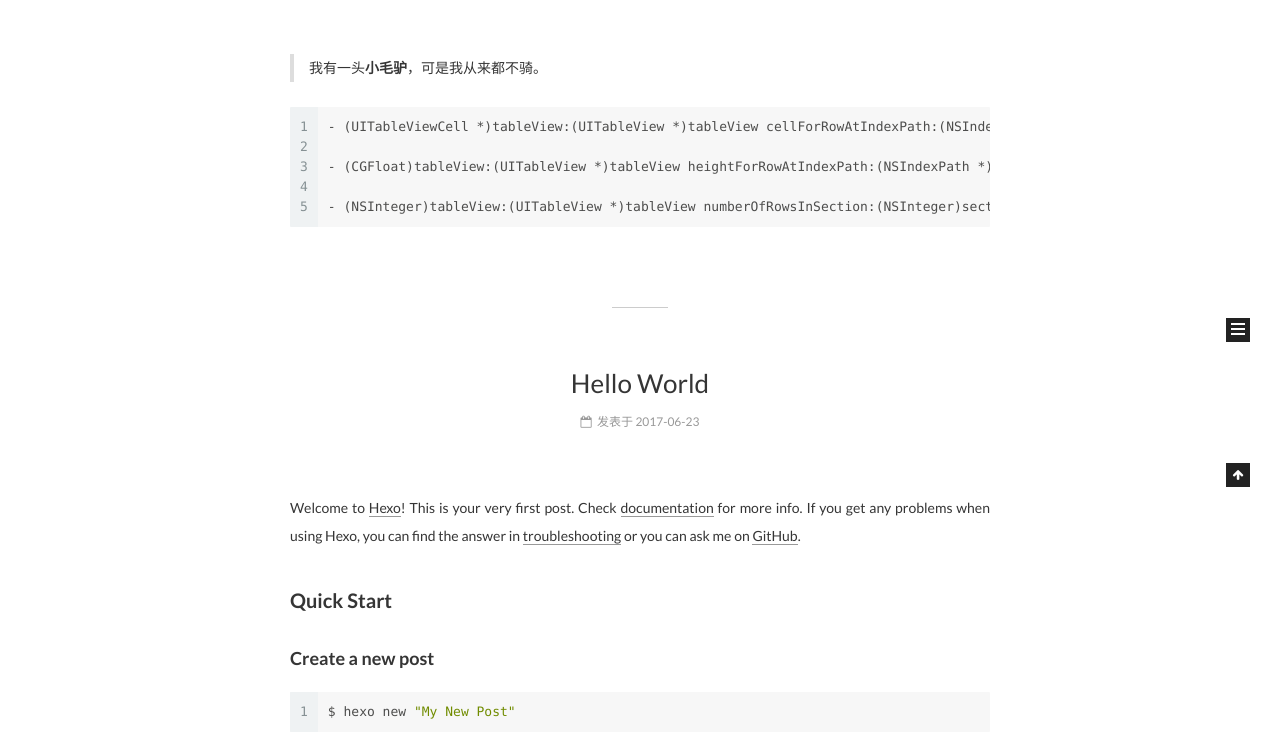
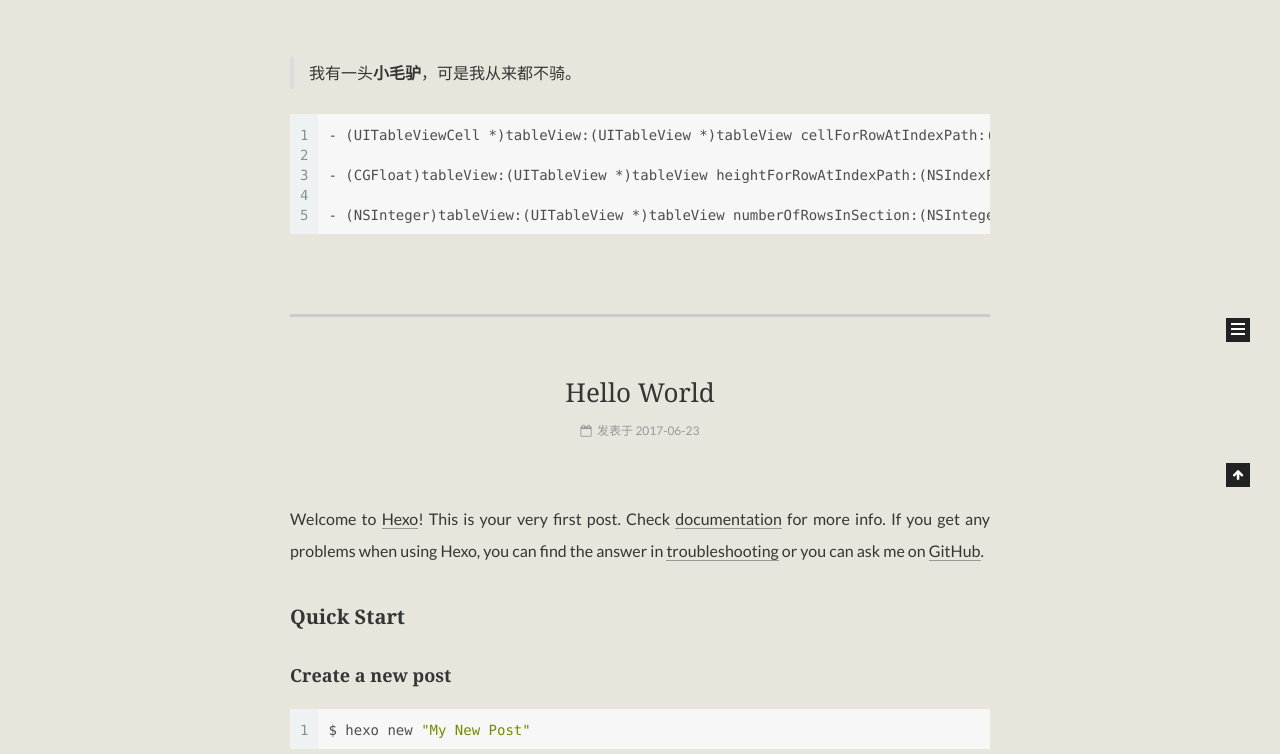
Before and after one commit to YYDreams/YYDreams.github.io, a plain HTML site: page index.html in a window 1280 px wide. Shown: the part 413-1167 px from the top of the page. Drawn offline with Linux system fonts and the light colour scheme.

Commit message:
Site updated: 2017-06-30 09:52:44

```diff
--- a/css/main.css
+++ b/css/main.css
@@ -1,5 +1,5 @@
 code {
-  color: #2e9efa !important;
+  color: #d05 !important;
   background: #eee !important;
 }
 /* normalize.css v3.0.2 | MIT License | git.io/normalize */
@@ -189,11 +189,11 @@ th {
 }
 body {
   position: relative;
-  font-family: 'Lato', "PingFang SC", "Microsoft YaHei", sans-serif;
-  font-size: 14px;
+  font-family: "Microsoft YaHei", Verdana, sans-serif;
+  font-size: 16px;
   line-height: 2;
   color: #353535;
-  background: #fff;
+  background: #e7e5dc;
 }
 @media (max-width: 767px) {
   body {
@@ -207,7 +207,7 @@ body {
 }
 @media (min-width: 1600px) {
   body {
-    font-size: 16px;
+    font-size: 18px;
   }
 }
 h1,
@@ -220,7 +220,7 @@ h6 {
   padding: 0;
   font-weight: bold;
   line-height: 1.5;
-  font-family: 'Lato', "PingFang SC", "Microsoft YaHei", sans-serif;
+  font-family: Georgia, sans;
 }
 h2,
 h3,
@@ -479,22 +479,22 @@ pre,
   overflow: auto;
   margin: 20px 0;
   padding: 0;
-  font-size: 13px;
+  font-size: 14px;
   color: #4d4d4c;
   background: #f7f7f7;
   line-height: 1.6;
 }
 pre,
 code {
-  font-family: consolas, Menlo, "PingFang SC", "Microsoft YaHei", monospace;
+  font-family: "Input Mono", "PT Mono", Consolas, Monaco, Menlo, monospace;
 }
 code {
   padding: 2px 4px;
   word-wrap: break-word;
   color: #fc6423;
   background: #fc6423;
-  border-radius: 3px;
-  font-size: 13px;
+  border-radius: 4px;
+  font-size: 14px;
 }
 pre code {
   padding: 0;
@@ -1110,7 +1110,7 @@ pre .javascript .function {
 .post-body .figure .caption {
   margin: 10px auto 15px;
   text-align: center;
-  font-size: 14px;
+  font-size: 16px;
   color: #999;
   font-weight: bold;
   line-height: 1;
@@ -1681,7 +1681,7 @@ pre .javascript .function {
   width: 4px;
   height: 4px;
   border-radius: 50%;
-  background: #b43b4e;
+  background: #d20fff;
 }
 .links-of-blogroll {
   font-size: 13px;
@@ -2531,3 +2531,11 @@ embed {
 .links-of-blogroll-inline .links-of-blogroll-item {
   display: inline-block;
 }
+.posts-expand .post-eof {
+  display: block;
+  margin: 80px auto 60px;
+  width: 100%;
+  height: 3px;
+  background: #ccc;
+  text-align: center;
+}
```
